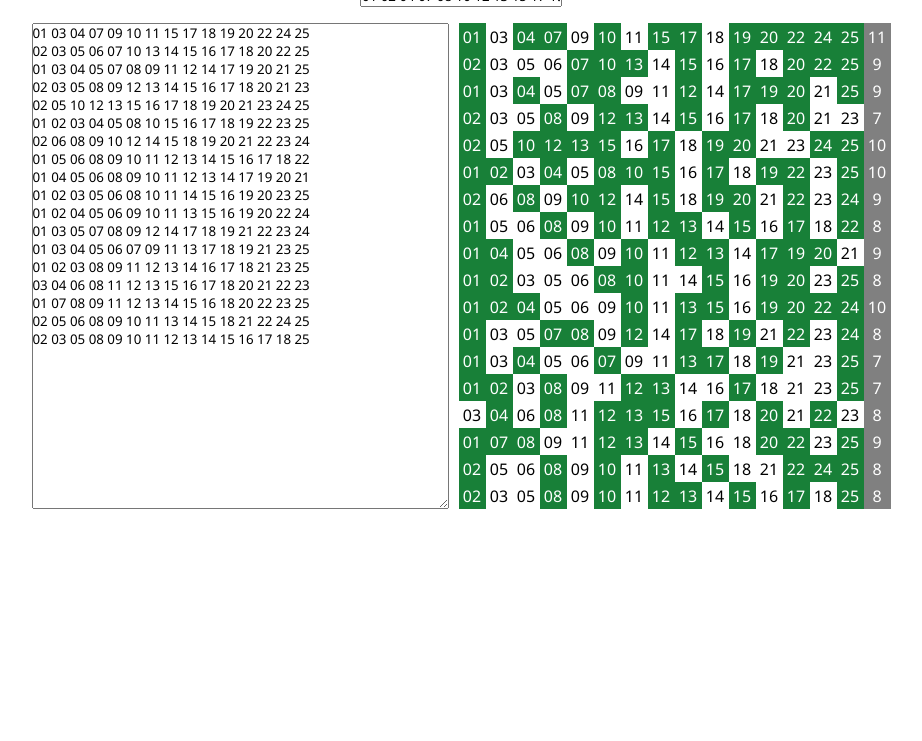
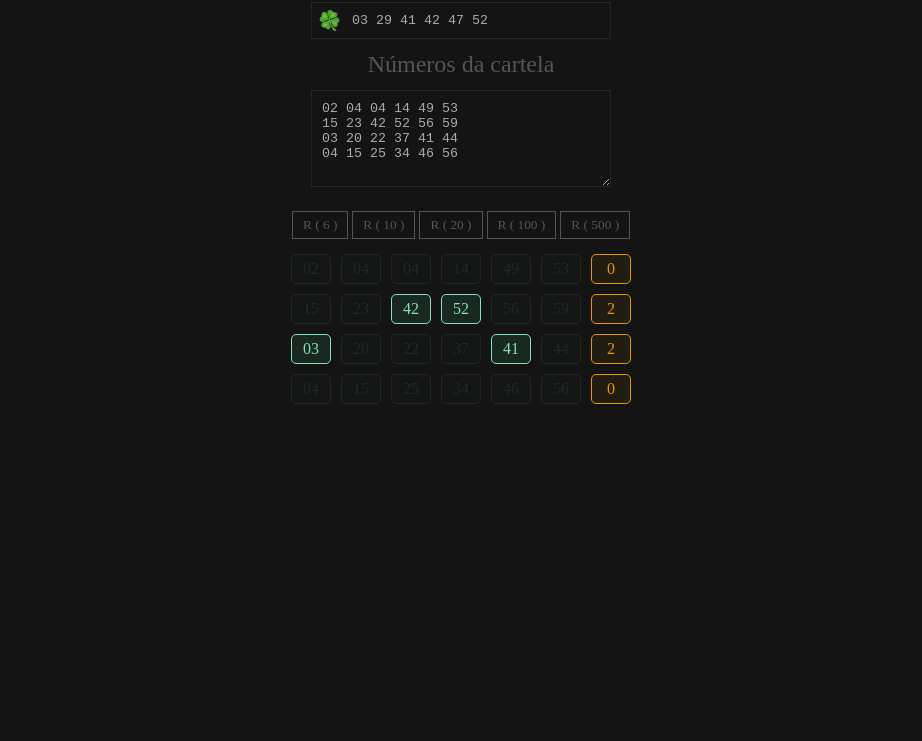
Before and after one commit to hatatori/sorteio, a plain HTML site: page index.html in a window 1280 px wide. Shown: the part 59-800 px from the top of the page, without its empty margins (179-1101 px from the left). Drawn offline with Linux system fonts and the light colour scheme; a web font is replaced by a local one.

Commit message:
New graphics update

```diff
--- a/index.html
+++ b/index.html
@@ -1,5 +1,6 @@
 <!DOCTYPE html>
 <html lang="en">
+
 <head>
     <meta charset="UTF-8">
     <meta name="viewport" content="width=device-width, initial-scale=1.0">
@@ -7,13 +8,37 @@
     <script src="script.js" defer></script>
     <link rel="stylesheet" href="style.css">
 </head>
+
 <body>
     <!-- logofácil -->
-    <h1>Verifique sorteio</h1>
-    <input id="tag_resultado" type="text" value="01 02 04 07 08 10 12 13 15 17 19 20 22 24 25"><br>
+
+
+    <div class="group">
+
+
+        <div class="bloco2">
+            <h2>Resultado do sorteio</h2>
+            <input id="tag_resultado" type="text" value=""><br>
+        </div>
+
+        <div class="bloco1">
+            <h2>Números da cartela</h2>
+            <textarea id='tag_apostas' cols="50" rows="5"></textarea>
+        </div>
+    </div>
+
+
+
+    <!-- <button onclick="randomize()">Randomize 6</button> -->
+    <button onclick="randomize2(6)">R ( 6 )</button>
+    <button onclick="randomize2(10)">R ( 10 )</button>
+    <button onclick="randomize2(20)">R ( 20 )</button>
+    <button onclick="randomize2(100)">R ( 100 )</button>
+    <button onclick="randomize2(500)">R ( 500 )</button>
+
     <section class="conferir">
-        <textarea id='lotofacil_apostas' cols="50" rows="20"></textarea>
-        <div id="lotofacil_resultado">x</div>
+        <div id="tag_render">x</div>
     </section>
 </body>
+
 </html>
--- a/script.js
+++ b/script.js
@@ -1,71 +1,100 @@
-function quantidade_acertos_linha(res, lin){
+
+
+const tag_resultado = document.getElementById('tag_resultado')
+const tag_apostas = document.getElementById('tag_apostas')
+const tag_render = document.getElementById('tag_render')
+
+function quantidade_acertos_linha(res, lin) {
     res = res.split(' ')
     lin = lin.split(' ')
     let s = 0
-    return lin.filter(e=>res.includes(e)).length
+    return lin.filter(e => res.includes(e)).length
 }
 
-function joinspan(result, lin){
+function joinspan(result, lin) {
     result = result.split(' ')
     lin = lin.split(' ')
 
-    if(!lin[lin.length-1] == '')
+    if (!lin[lin.length - 1] == '')
         lin.push('')
 
 
-    return lin.map(e=> {
-        if(e!="")
-        return result.includes(e) ? `<span class='active'>${e}</span>` : `<span>${e}</span>`
+    return lin.map(e => {
+        if (e != "")
+            return result.includes(e) ? `<span class='active'>${e}</span>` : `<span class='desactive'>${e}</span>`
     }
     ).join('')
 }
 
-let resultado = "01 02 04 07 08 10 12 13 15 17 19 20 22 24 25"
+function random6(min = 1, max = 60, lines = 4) {
+    // const min = 1
+    // const max = 60
+    const text = []
+    for (let j = 0; j < lines; j++) {
+        const lista = []
+        for (let i = 0; i < 6; i++) {
+            const randomNumber = Math.floor(Math.random() * max) + min
+            lista.push(randomNumber)
+            // text.push(randomNumber)
+        }
 
-let apostas = `01 03 04 07 09 10 11 15 17 18 19 20 22 24 25
-02 03 05 06 07 10 13 14 15 16 17 18 20 22 25
-01 03 04 05 07 08 09 11 12 14 17 19 20 21 25
-02 03 05 08 09 12 13 14 15 16 17 18 20 21 23
-02 05 10 12 13 15 16 17 18 19 20 21 23 24 25
-01 02 03 04 05 08 10 15 16 17 18 19 22 23 25
-02 06 08 09 10 12 14 15 18 19 20 21 22 23 24
-01 05 06 08 09 10 11 12 13 14 15 16 17 18 22
-01 04 05 06 08 09 10 11 12 13 14 17 19 20 21
-01 02 03 05 06 08 10 11 14 15 16 19 20 23 25
-01 02 04 05 06 09 10 11 13 15 16 19 20 22 24
-01 03 05 07 08 09 12 14 17 18 19 21 22 23 24
-01 03 04 05 06 07 09 11 13 17 18 19 21 23 25
-01 02 03 08 09 11 12 13 14 16 17 18 21 23 25
-03 04 06 08 11 12 13 15 16 17 18 20 21 22 23
-01 07 08 09 11 12 13 14 15 16 18 20 22 23 25
-02 05 06 08 09 10 11 13 14 15 18 21 22 24 25
-02 03 05 08 09 10 11 12 13 14 15 16 17 18 25`
 
-function render(){
+        lista.sort((x, y) => x - y)
+        lista.map(e => text.push(e.toString().padStart(2, "0")))
+
+        if (j < lines - 1) text.push(";");
+
+        // text.push(randomNumber.toString().padStart(2, "0"))
+    }
+
+
+    return text.join(" ").replace(/ ; /g, "\n")
+
+}
+
+let resultado = random6(min = 1, max = 60, lines = 1)
+let apostas = random6()
+tag_resultado.value = resultado
+tag_apostas.value = apostas
+
+function randomize() {
+    let resultado = random6(min = 1, max = 60, lines = 1)
+    apostas = random6()
+    tag_resultado.value = resultado
+    tag_apostas.value = apostas
+    tag_render.innerHTML = render()
+}
+
+function randomize2(l) {
+    resultado = random6(min = 1, max = 60, lines = 1)
+    apostas = random6(min = 1, max = 60, lines = l)
+    tag_resultado.value = resultado
+    tag_apostas.value = apostas
+    tag_render.innerHTML = render()
+}
+
+function render() {
     let t1 = apostas
-    t1[t1.length-1] = "x"
-    console.log(t1)
+    t1[t1.length - 1] = "x"
 
-    t1 = t1.split("\n").map(e=>{
+    t1 = t1.split("\n").map(e => {
         let txt = e.split(" ").join(" ")
-        return joinspan(resultado, txt)+"<b>"+quantidade_acertos_linha(resultado, txt)+"</b>"
+        return joinspan(resultado, txt) + "<span class='result'>" + quantidade_acertos_linha(resultado, txt) + "</span>"
     }).join("<br>")
     return t1
 }
 
+tag_render.innerHTML = render()
 
-// lotofacil_resultado.innerHTML = render()
-lotofacil_resultado.innerHTML = render()
+tag_apostas.value = apostas
 
-lotofacil_apostas.value = apostas
-
-lotofacil_apostas.onkeyup = function(){
-    lotofacil_resultado.innerHTML = ""
-    apostas = lotofacil_apostas.value
-    lotofacil_resultado.innerHTML = render()
+tag_apostas.onkeyup = function () {
+    tag_render.innerHTML = ""
+    apostas = tag_apostas.value
+    tag_render.innerHTML = render()
 }
 
-tag_resultado.onkeyup=function(){
+tag_resultado.onkeyup = function () {
     resultado = this.value
-    lotofacil_resultado.innerHTML = render()
+    tag_render.innerHTML = render()
 }
--- a/style.css
+++ b/style.css
@@ -1,17 +1,34 @@
-*{
+@import url('https://fonts.googleapis.com/css2?family=Inter:ital,opsz,wght@0,14..32,100..900;1,14..32,100..900&family=Mona+Sans:ital,wght@0,200..900;1,200..900&family=Montserrat:ital,wght@0,100..900;1,100..900&family=Poppins:ital,wght@0,100;0,200;0,300;0,400;0,500;0,600;0,700;0,800;0,900;1,100;1,200;1,300;1,400;1,500;1,600;1,700;1,800;1,900&family=Sora:wght@100..800&display=swap');
+
+* {
     /* background-color: #282a36; */
     /* color: white; */
     font-family: 'Segoe UI', Tahoma, Geneva, Verdana, sans-serif;
     /* background-color: #21222c; */
-    color: black;
+    color: #25292e;
+    color: #555;
     padding: 0px;
     margin: 0px;
+    /* color: white; */
+    background-color: transparent;
+    box-sizing: border-box;
+    /* font-family: "inter"; */
+    font-family: "sora";
+    font-family: "sora";
+    font-family: "mona sans";
+    font-weight: 500;
 }
-body{
+
+body {
     text-align: center;
+    /* background-color: #e5e5e5; */
+    background-color: #131413;
 }
-b, span{
-    min-width: 27px;
+
+b,
+span {
+    width: 30px;
+    /* min-width: 27px; */
     height: 27px;
     text-align: center;
     display: inline-flex;
@@ -19,21 +36,122 @@ b, span{
     align-items: center;
     color: black;
 }
-b{
+
+b {
     font-weight: inherit;
     background-color: gray;
     color: white;
 }
 
-.active{
+.active {
     background-color: #188038;
     color: white;
 }
 
-.conferir{
-    margin-top: 1em;
-    display: flex;
-    /* align-items: start; */
-    justify-content: center;
-    gap: 10px;
+
+:root {
+
+    --btn-desactive-border: #cfd7de;
+    --btn-desactive-color: #25292e;
+    --btn-desactive-background: #f6f8fa;
+
+    --btn-active-border: #85e0ba;
+    --btn-active-color: #85e0ba;
+    --btn-active-background: #192921;
+
+    --btn-result-border: #e59500;
+    --btn-result-color: #e59500;
+    --btn-result-background: #e5950011;
+
+    --outlined-active: #FFFFFF;
+    --btn-background-active: #1f883d;
+
+
+    --green-100: #85e0ba;
+    --green-50: #192921;
+    --yellow-100: #e59500;
+    --yellow-50: #e5950011;
+    --gray-100: #b1b1b1;
+    --gray-50: #2a2a2a;
 }
+
+.active {
+    background-color: var(--btn-active-background);
+    color: var(--btn-active-color);
+    border: solid 1px var(--btn-active-border);
+}
+
+.desactive {
+    background-color: var(--btn-active-background);
+    color: var(--btn-active-color);
+    border: solid 1px var(--btn-active-border);
+    opacity: 0.1;
+}
+
+.result {
+    background-color: var(--btn-result-background);
+    color: var(--btn-result-color);
+    border: solid 1px var(--btn-result-border);
+}
+
+span {
+    padding-left: 5px;
+    padding-right: 5px;
+    /* color: #db8e00; */
+    /* border: solid 1px var(--yellow-100); */
+    border-radius: 5px;
+    margin: 5px;
+    height: 30px;
+    width: 40px;
+}
+
+textarea,
+input {
+    border: solid 1px #242524;
+    padding: 10px;
+    font-family: monospace;
+    outline: none;
+    color: #aaa;
+    width: 300px;
+}
+
+.group {
+    /* position: absolute; */
+    /* left: 0px; */
+    /* top: 0px; */
+    /* background-color: white; */
+
+    height: 100%;
+    padding: 10px;
+}
+
+button {
+    outline: none;
+    padding: 5px 10px;
+    color: #555;
+    border: solid 1px #555;
+    cursor: pointer;
+    margin: 10px 0;
+}
+button:hover {
+    color: #666;
+    border: solid 1px #666;
+}
+button:active {
+    color: #777;
+    border: solid 1px #777;
+}
+
+
+h2, h1{
+    margin-top: .5em;
+    margin-bottom: 0.5em;
+}
+
+#tag_resultado{
+    background-image: url('./imgs/leaf.png');
+    background-repeat: no-repeat;
+    background-size: 25px;
+    background-position: 5px center;
+    padding-left: 40px;
+}
```
Also changed, not shown: imgs/leaf.png (added).
